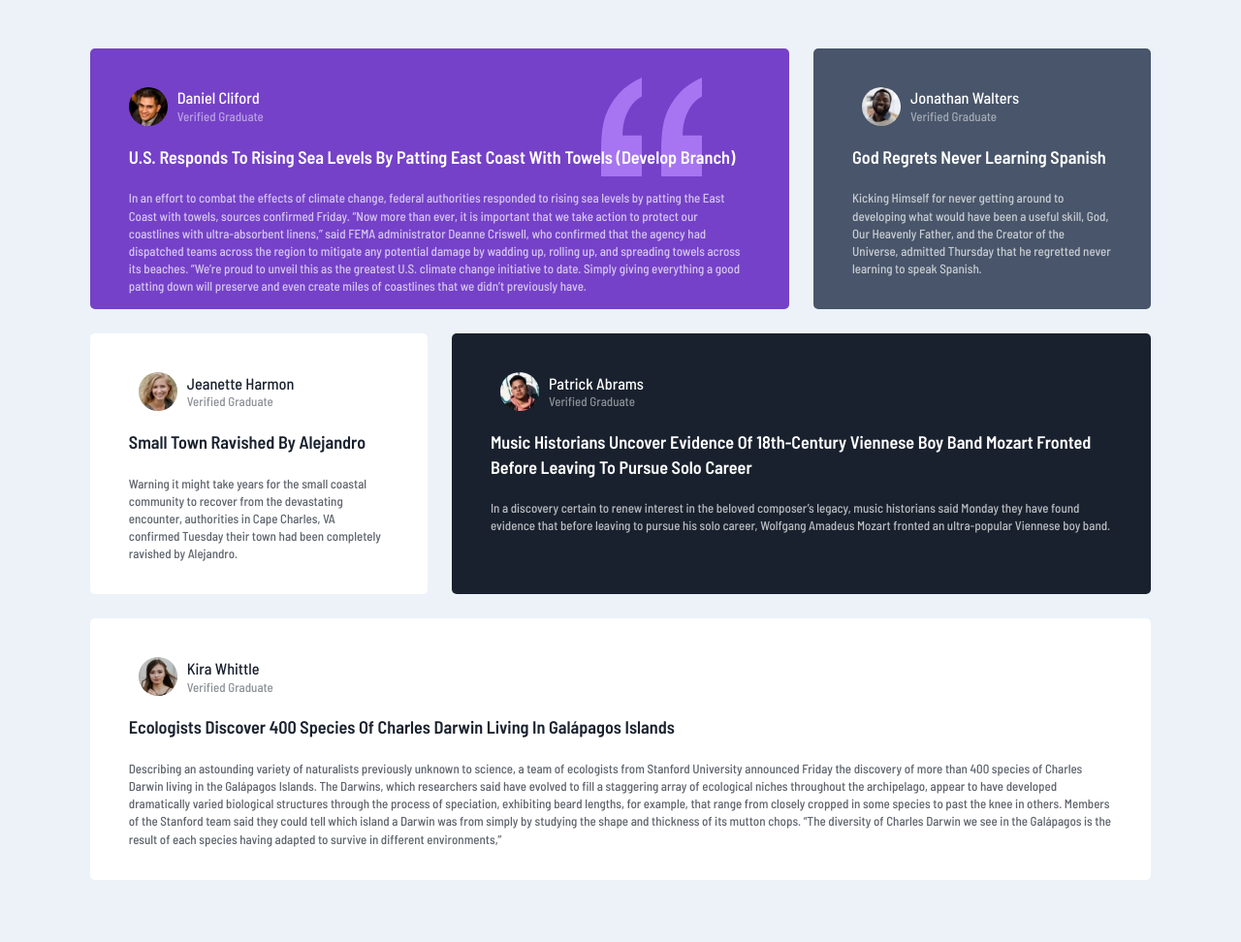
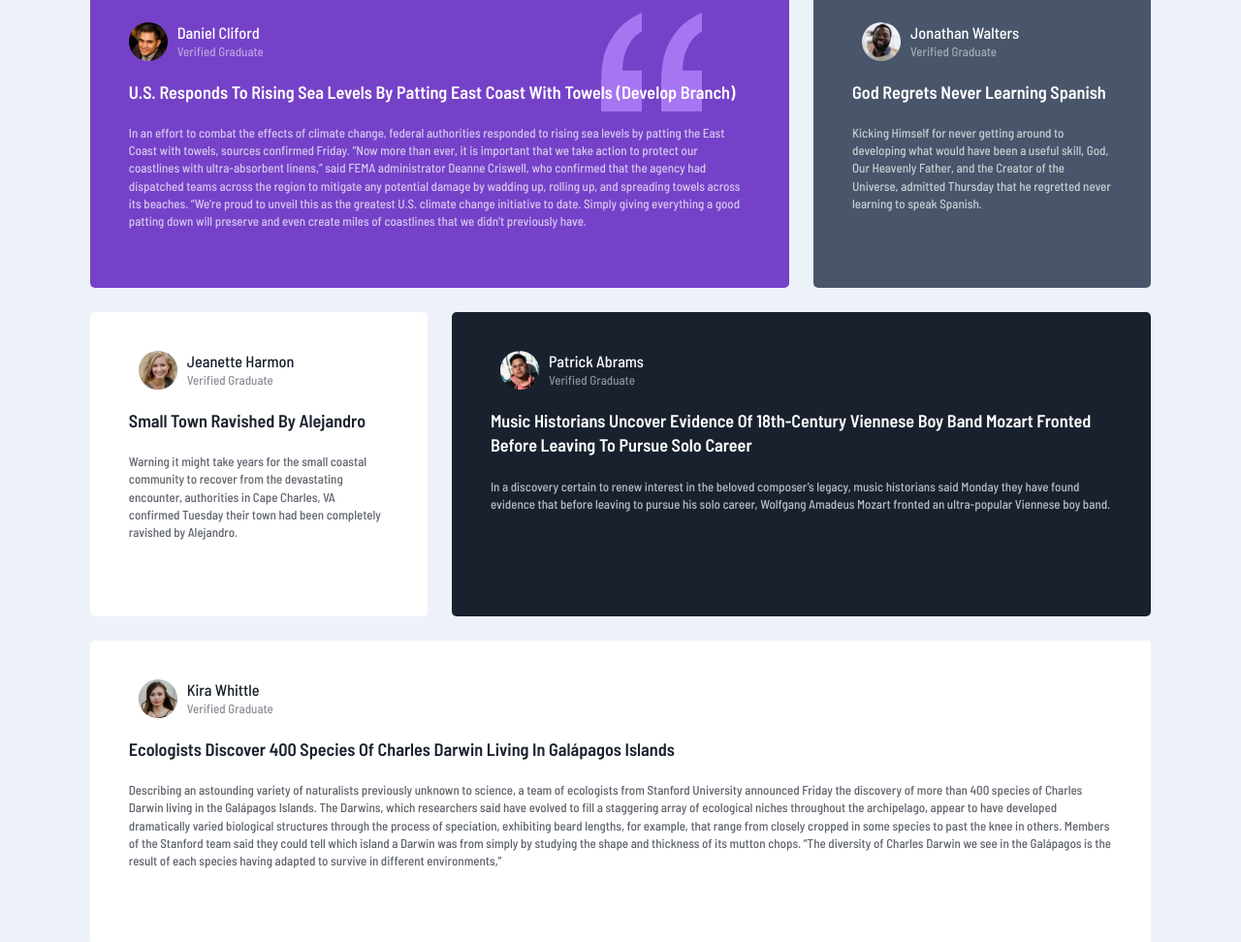
Before and after one commit to NikolaGolubovic/q-more-cards, a website: page index.html in a window 1280 px wide. Shown: the top 972 px of the page at 97% size. Drawn offline with Linux system fonts and the light colour scheme.

Commit message:
add more height on elements

```diff
--- a/css/style.css
+++ b/css/style.css
@@ -132,7 +132,7 @@ body {
     .container-article {
         min-height: 75vh;
         grid-template-columns: repeat(3, 1fr);
-        grid-template-rows: repeat(3, 30%);
+        grid-template-rows: repeat(3, 35%);
         grid-template-areas: "article-1 article-1 article-2" "article-3 article-4 article-4" "article-5 article-5 article-5";
     }
 }
```
